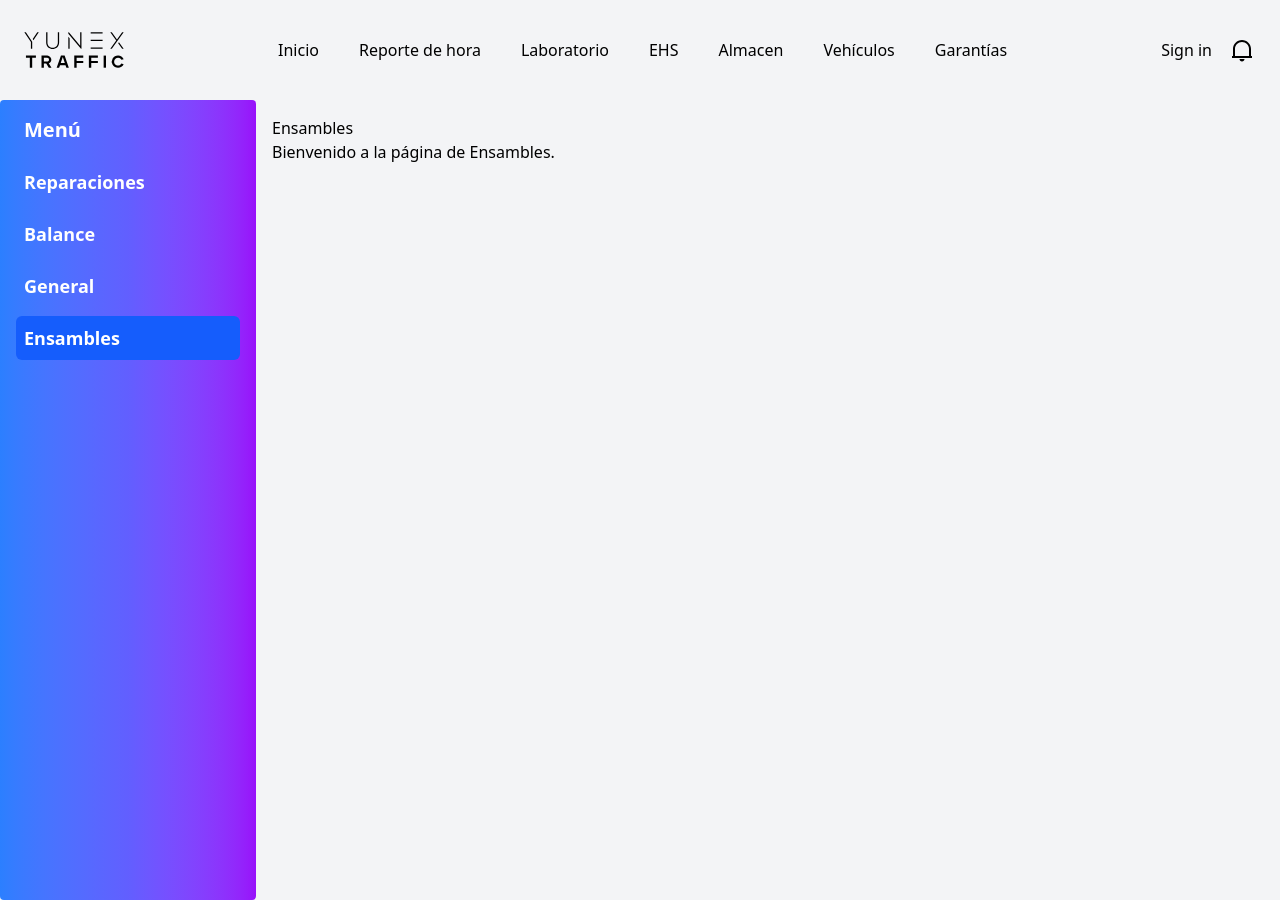
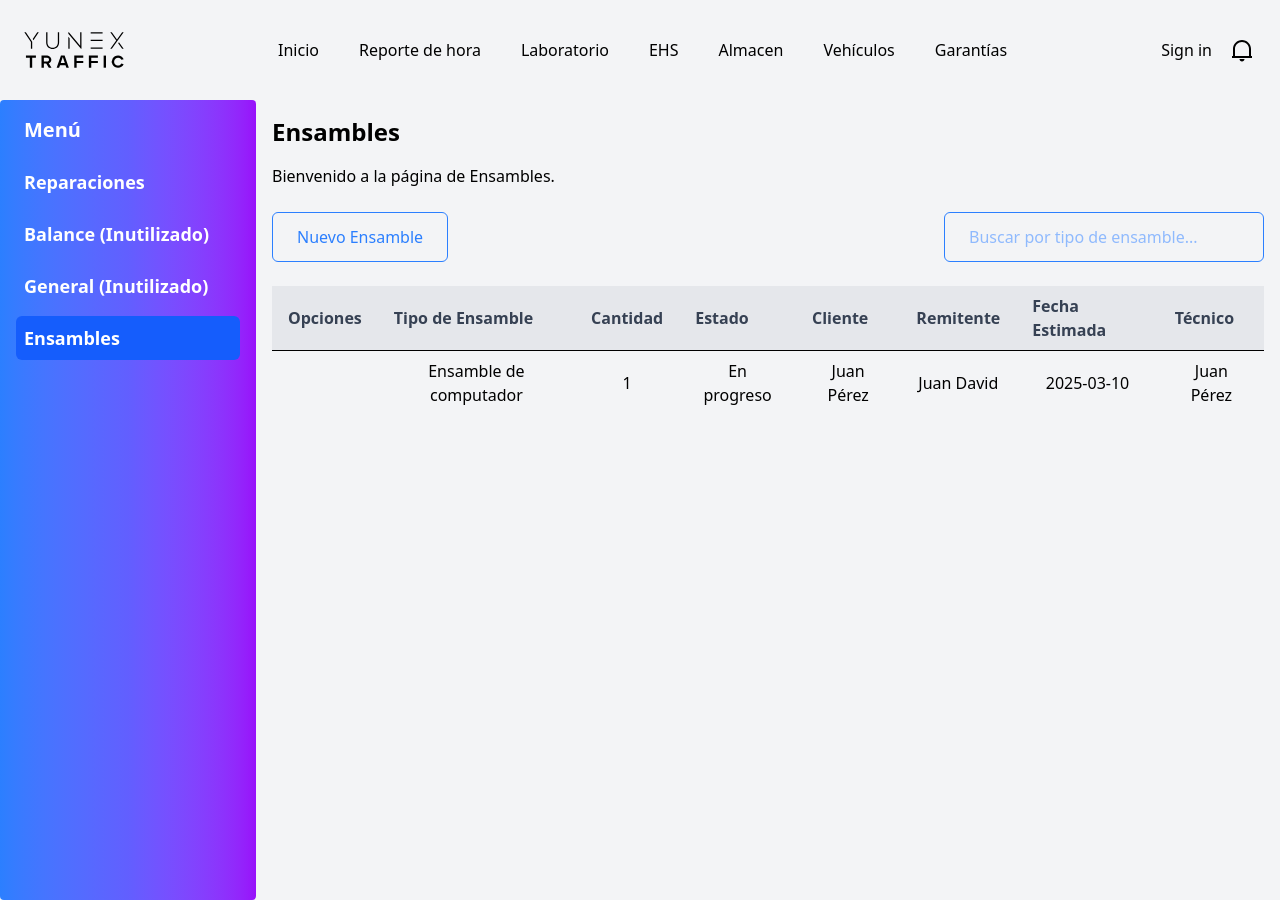
Before and after one commit to Davidddd222/YunexReact, a React (Vite) app in the folder frontend/: page /laboratorio in a window 1280 px wide. Both pictures are taken after a click on the button "Ensambles". Built offline with nearby package versions, Linux system fonts and the light colour scheme; no server answers.

Commit message:
Actualización de diseño Reparaciones-Ensambles

```diff
--- a/frontend/src/pages/Laboratorio/Laboratorio.tsx
+++ b/frontend/src/pages/Laboratorio/Laboratorio.tsx
@@ -66,7 +66,7 @@ const Laboratorio = () => {
                     : 'hover:bg-blue-700 hover:text-white'
                 }`}
               >
-                Balance
+                Balance (Inutilizado) {/* Hasta averiguar su funcionalidad */}
               </button>
             </li>
             <li className="mb-2">
@@ -78,7 +78,7 @@ const Laboratorio = () => {
                     : 'hover:bg-blue-700 hover:text-white'
                 }`}
               >
-                General
+                General (Inutilizado) {/* Hasta averiguar su funcionalidad */}
               </button>
             </li>
             <li className="mb-2">
@@ -90,7 +90,7 @@ const Laboratorio = () => {
                     : 'hover:bg-blue-700 hover:text-white'
                 }`}
               >
-                Ensambles
+                Ensambles {/* Terminar de averiguar su funcionalidad */}
               </button>
             </li>
           </ul>
--- a/frontend/src/pages/Laboratorio/components/EmpezarForm.tsx
+++ b/frontend/src/pages/Laboratorio/components/EmpezarForm.tsx
@@ -6,33 +6,6 @@ const EmpezarForm: React.FC = () => {
       <div className="bg-white p-8 rounded-lg shadow-lg w-full sm:w-96 overflow-y-auto max-h-screen">
         <h1 className="text-3xl font-bold text-center text-gray-800 mb-6">Formulario de Reparación</h1>
         <form className="space-y-6">
-          {/* Campo Nombre */}
-          <div>
-            <label htmlFor="name" className="block text-sm font-medium text-gray-700 mb-2">
-              Nombre:
-            </label>
-            <input
-              type="text"
-              id="name"
-              name="name"
-              className="w-full px-4 py-3 rounded-md border border-gray-300 focus:outline-none focus:ring-2 focus:ring-blue-500 focus:border-transparent transition-all"
-              placeholder="Ingresa tu nombre"
-            />
-          </div>
-
-          {/* Campo Correo Electrónico */}
-          <div>
-            <label htmlFor="email" className="block text-sm font-medium text-gray-700 mb-2">
-              Correo Electrónico:
-            </label>
-            <input
-              type="email"
-              id="email"
-              name="email"
-              className="w-full px-4 py-3 rounded-md border border-gray-300 focus:outline-none focus:ring-2 focus:ring-blue-500 focus:border-transparent transition-all"
-              placeholder="Ingresa tu correo electrónico"
-            />
-          </div>
 
           {/* Campo ID del equipo */}
           <div>
--- a/frontend/src/pages/Laboratorio/components/Ensambles.tsx
+++ b/frontend/src/pages/Laboratorio/components/Ensambles.tsx
@@ -1,12 +1,121 @@
-import React from 'react';
+import React, { useState, useEffect } from 'react';
+import NuevoEnsamble from './NuevoEnsamble';
+import {
+  Sheet,
+  SheetContent,
+  SheetTrigger,
+  SheetTitle, // Asegúrate de importar esto
+} from "@/components/ui/sheet";
 
 const Ensambles: React.FC = () => {
-    return (
-        <div>
-            <h1>Ensambles</h1>
-            <p>Bienvenido a la página de Ensambles.</p>
+  // Estado para los datos de los ensambles
+  const [ensamblesData] = useState([
+    {
+      tipoEnsamble: 'Ensamble de computador',
+      cantidad: '1',
+      estado: 'En progreso',
+      cliente: 'Juan Pérez',
+      remitente: 'Juan David',
+      fechaEstimada: '2025-03-10',
+      tecnico: 'Juan Pérez'
+    },
+  ]);
+
+  // Estado para el valor de búsqueda
+  const [query, setQuery] = useState('');
+
+  // Estado para los resultados filtrados
+  const [filteredEnsambles, setFilteredEnsambles] = useState(ensamblesData);
+
+  // Manejar el cambio en el input de búsqueda
+  const handleSearch = (e: React.ChangeEvent<HTMLInputElement>) => {
+    const searchQuery = e.target.value;
+    setQuery(searchQuery);
+  };
+
+  // Filtrar los ensambles basados en el query
+  useEffect(() => {
+    if (query === '') {
+      setFilteredEnsambles(ensamblesData);
+    } else {
+      // Filtra por tipo de ensamble
+      const filtered = ensamblesData.filter(item =>
+        item.tipoEnsamble.toLowerCase().includes(query.toLowerCase())  // Filtra por tipo de ensamble
+      );
+      setFilteredEnsambles(filtered);
+    }
+  }, [query, ensamblesData]); // Aquí agregamos 'ensamblesData' para que se actualice cuando los datos cambien
+
+  return (
+    <div>
+      <h1 className="text-2xl font-semibold mb-4">Ensambles</h1>
+      <p className="mb-6">Bienvenido a la página de Ensambles.</p>
+
+      {/* Contenedor para alinear los botones a la izquierda y el campo de búsqueda en el centro */}
+      <div className="flex items-center justify-between mb-6">
+        {/* Botón para mostrar el formulario de Nuevo Ensamble */}
+        <div className="flex">
+          <Sheet>
+            <SheetTrigger
+              className="border border-blue-500 mr-4 text-blue-500 hover:bg-blue-500 hover:text-white px-6 py-3 rounded-md transition-all ease-in-out duration-300 transform hover:scale-105 focus:outline-none focus:ring-1 focus:ring-blue-500"
+            >
+              Nuevo Ensamble
+            </SheetTrigger>
+            <SheetContent className="w-[400px] sm:w-[540px] bg-white">
+              <SheetTitle></SheetTitle>
+              <NuevoEnsamble />
+            </SheetContent>
+          </Sheet>
         </div>
-    );
+
+        {/* Campo de búsqueda centrado */}
+        <input
+          type="text"
+          value={query}
+          onChange={handleSearch}
+          placeholder="Buscar por tipo de ensamble..."
+          className="border border-blue-500 text-blue-500 px-6 py-3 rounded-md w-80 transition-all ease-in-out duration-300 transform focus:outline-none focus:ring-1"
+        />
+      </div>
+
+      {/* Tabla de ensambles */}
+      <div className="overflow-x-auto mt-6">
+        <table className="min-w-full table-auto border-collapse">
+          <thead>
+            <tr className="bg-gray-200">
+              <th className="px-4 py-2 text-left font-semibold text-gray-700">Opciones</th>
+              <th className="px-4 py-2 text-left font-semibold text-gray-700">Tipo de Ensamble</th>
+              <th className="px-4 py-2 text-left font-semibold text-gray-700">Cantidad</th>
+              <th className="px-4 py-2 text-left font-semibold text-gray-700">Estado</th>
+              <th className="px-4 py-2 text-left font-semibold text-gray-700">Cliente</th>
+              <th className="px-4 py-2 text-left font-semibold text-gray-700">Remitente</th>
+              <th className="px-4 py-2 text-left font-semibold text-gray-700">Fecha Estimada</th>
+              <th className="px-4 py-2 text-left font-semibold text-gray-700">Técnico</th>
+            </tr>
+          </thead>
+          <tbody>
+            {filteredEnsambles.map((item, index) => (
+              <tr key={index} className="border-t">
+                <td className="px-4 py-2 text-center">
+                  {/* Opciones: Visualizar, Editar, Eliminar */}
+                  <button className="text-blue-500 mr-2"></button>
+                  <button className="text-yellow-500 mr-2"></button>
+                  <button className="text-red-500"></button>
+                </td>
+                <td className="px-4 py-2 text-center">{item.tipoEnsamble}</td>
+                <td className="px-4 py-2 text-center">{item.cantidad}</td>
+                <td className="px-4 py-2 text-center">{item.estado}</td>
+                <td className="px-4 py-2 text-center">{item.cliente}</td>
+                <td className="px-4 py-2 text-center">{item.remitente}</td>
+                <td className="px-4 py-2 text-center">{item.fechaEstimada}</td>
+                <td className="px-4 py-2 text-center">{item.tecnico}</td>
+              </tr>
+            ))}
+          </tbody>
+        </table>
+      </div>
+    </div>
+  );
 };
 
 export default Ensambles;
--- /dev/null
+++ b/frontend/src/pages/Laboratorio/components/NuevoEnsamble.tsx
@@ -0,0 +1,37 @@
+import React from 'react';
+
+const NuevoEnsamble: React.FC = () => {
+    return (
+        <div className="flex justify-center items-center min-h-screen bg-gray-100 py-10">
+            <div className="bg-white p-8 rounded-lg shadow-lg w-full sm:w-96 overflow-y-auto max-h-screen">
+                <h2 className="text-3xl font-bold text-center text-gray-800 mb-8">Crear un nuevo ensamble</h2>
+                <form className="space-y-6">
+
+                    {/* Campo Descripción de la reparación */}
+                    <div>
+                        <label htmlFor="descripcion" className="block text-sm font-medium text-gray-700 mb-2">
+                            Descripción de la reparación
+                        </label>
+                        <textarea
+                            id="descripcion"
+                            name="descripcion"
+                            className="w-full px-4 py-3 rounded-md border border-gray-300 focus:outline-none focus:ring-2 focus:ring-blue-500 focus:border-transparent transition-all"
+                            rows={4}
+                            placeholder="Describe la reparación..."
+                        />
+                    </div>
+
+                    {/* Botón de envío */}
+                    <button
+                        type="submit"
+                        className="w-full bg-blue-600 text-white py-3 rounded-md font-semibold hover:bg-blue-700 focus:outline-none focus:ring-2 focus:ring-blue-500 focus:ring-offset-2 transition-all"
+                    >
+                        Crear ensamble
+                    </button>
+                </form>
+            </div>
+        </div>
+    );
+};
+
+export default NuevoEnsamble;
--- a/frontend/src/pages/Laboratorio/components/Reparaciones.tsx
+++ b/frontend/src/pages/Laboratorio/components/Reparaciones.tsx
@@ -5,15 +5,15 @@ import {
   Sheet,
   SheetContent,
   SheetTrigger,
+  SheetTitle,
 } from "@/components/ui/sheet"
 
 const Reparaciones: React.FC = () => {
   // Datos de ejemplo para la tabla
-  const reparacionesData = [
-    { id: 123, equipo: 'Computador HP', estado: 'En progreso', falla: 'Daño matriz' ,fecha: '2025-03-10', reparacionEstimada: '5' ,responsable: 'Juan Pérez' },
-    { id: 122, equipo: 'Computador Lenovo', estado: 'En revisión', falla: 'Daño matriz' ,fecha: '2025-03-10', reparacionEstimada: '1' ,responsable: 'Juan David' },
-    { id: 133, equipo: 'CPU 4127', estado: 'En progreso', falla: 'Daño matriz' ,fecha: '2025-03-10', reparacionEstimada: '2' ,responsable: 'Carlos Pérez' },
-  ];
+  const [reparacionesData, ] = useState([
+    { id: 123, equipo: 'Computador HP', estado: 'En progreso', falla: 'Daño matriz', fecha: '2025-03-10', reparacionEstimada: '5', responsable: 'Juan Pérez' },
+    { id: 122, equipo: 'Computador Lenovo', estado: 'En revisión', falla: 'Daño matriz', fecha: '2025-03-10', reparacionEstimada: '1', responsable: 'Juan David' },
+  ]);
 
   // Estado para el valor de búsqueda
   const [query, setQuery] = useState('');
@@ -38,7 +38,7 @@ const Reparaciones: React.FC = () => {
       );
       setFilteredReparaciones(filtered);
     }
-  }, [query]);
+  }, [query, reparacionesData]);
 
   return (
     <div>
@@ -56,6 +56,7 @@ const Reparaciones: React.FC = () => {
               Empezar reparación
             </SheetTrigger>
             <SheetContent className="w-[400px] sm:w-[540px] bg-white">
+              <SheetTitle></SheetTitle>
               <EmpezarForm />
             </SheetContent>
           </Sheet>
@@ -68,6 +69,7 @@ const Reparaciones: React.FC = () => {
               Finalizar reparación
             </SheetTrigger>
             <SheetContent className="w-[400px] sm:w-[540px] bg-white">
+              <SheetTitle></SheetTitle>
               <FinalizarForm />
             </SheetContent>
           </Sheet>
```
